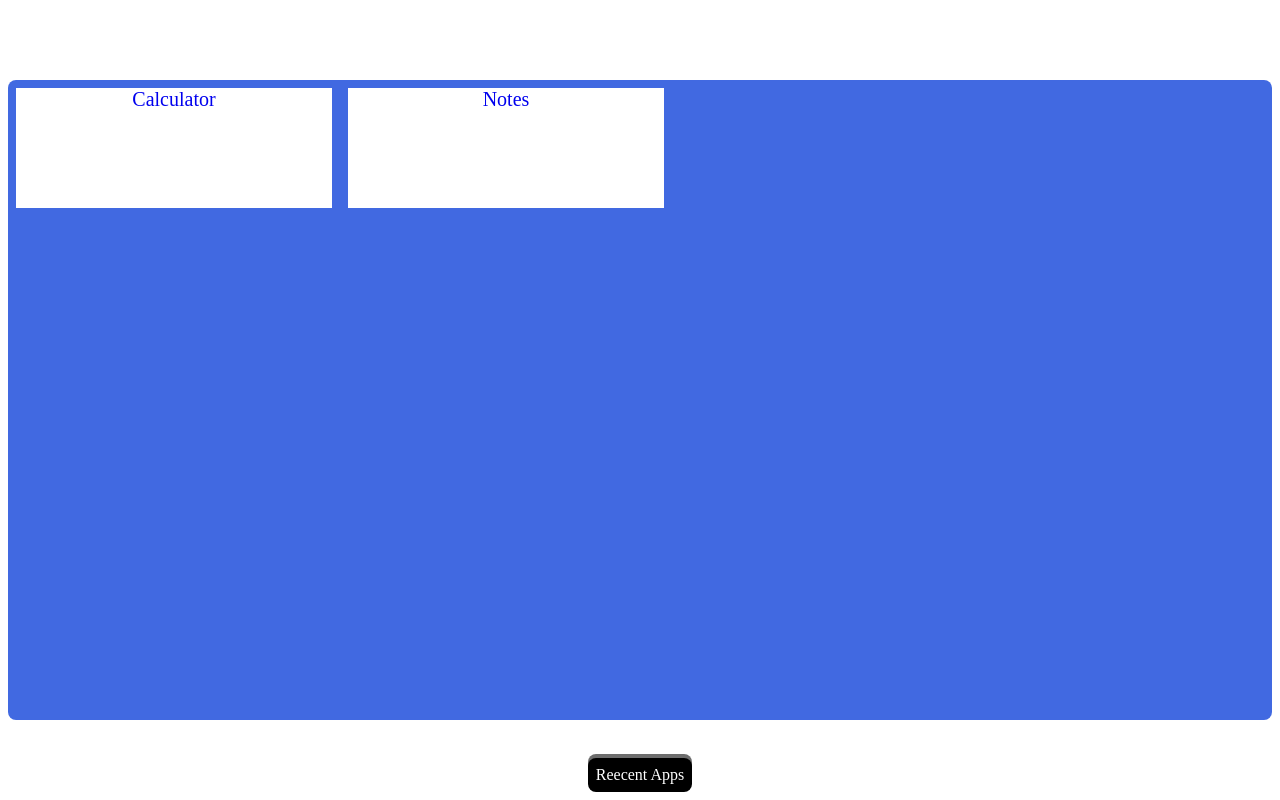
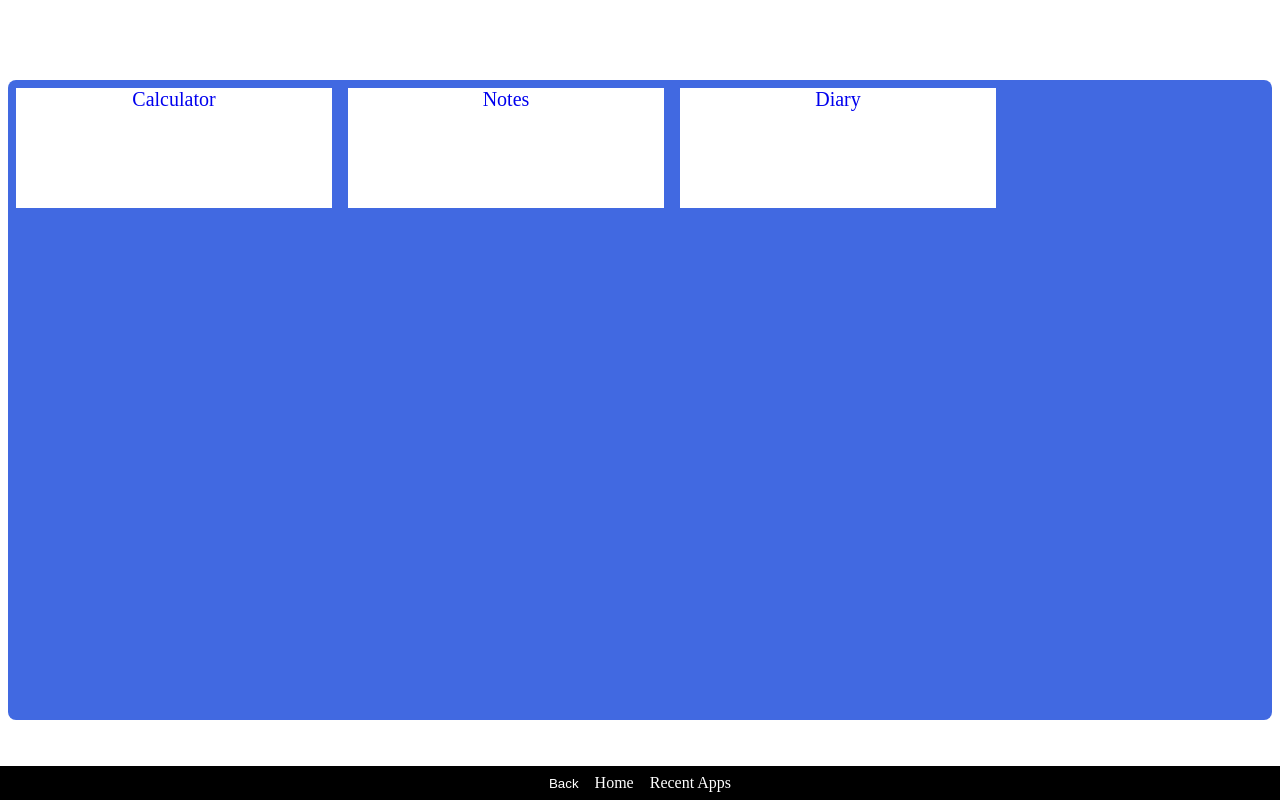
Before and after one commit to yousifmansour/online-os, a React (Create React App) app: page /#/ in a window 1280 px wide. Built offline with nearby package versions, Linux system fonts and the light colour scheme; no server answers; what redux-socket.io would draw is missing.

Commit message:
add diaries app

```diff
--- a/package.json
+++ b/package.json
@@ -5,6 +5,7 @@
   "dependencies": {
     "react": "^16.7.0",
     "react-dom": "^16.7.0",
+    "react-html-parser": "^2.0.2",
     "react-redux": "^6.0.0",
     "react-router": "^4.3.1",
     "react-router-dom": "^4.3.1",
--- a/src/App.css
+++ b/src/App.css
@@ -8,6 +8,6 @@ body {
     flex-direction: column;
     align-items: center;
 
-    width: 100vw;
+    max-width: 100vw;
     height: 100vh;
 }
--- a/src/App.js
+++ b/src/App.js
@@ -2,11 +2,12 @@ import React, {Component} from 'react';
 import './App.css';
 import {Route, Switch} from 'react-router-dom';
 
+import ListOfApps from './ListOfApps';
+import RecentApps from './RecentApps';
+
 import Calculator from './os_apps/Calculator';
 import Notes from './os_apps/Notes';
-
-import ListOfApps from './ListOfApps';
-import RecentApps from './RecentApps';
+import Diary from './os_apps/Diary';
 
 import RecentAppsBar from './RecentAppsBar';
 
@@ -19,6 +20,8 @@ class App extends Component {
 
                     <Route exact path="/notes" component={Notes}/>
 
+                    <Route exact path="/diary" component={Diary}/>
+
                     <Route exact path="/" component={ListOfApps}/>
 
                     <Route exact path="/recent" component={RecentApps}/>
--- a/src/ListOfApps.js
+++ b/src/ListOfApps.js
@@ -15,6 +15,10 @@ class ListOfApps extends React.Component {
                     <NavLink exact to="/notes" activeClassName="active">
                         Notes
                     </NavLink>
+
+                    <NavLink exact to="/diary" activeClassName="active">
+                        Diary
+                    </NavLink>
                 </div>
             </div>
         );
--- a/src/RecentApps.js
+++ b/src/RecentApps.js
@@ -1,12 +1,10 @@
 import React from 'react';
 import './RecentApps.css'
-import NavBar from './NavBar';
+// import NavBar from './NavBar';
 import {NavLink} from 'react-router-dom';
 import {connect} from 'react-redux';
 
 import {closeApp} from './actions/recentApps';
-
-// INTERESTING. work on resetting data of apps when closed
 
 class RecentApps extends React.Component {
     render() {
@@ -26,7 +24,7 @@ class RecentApps extends React.Component {
         // make to a presentaional component
         return (
             <div className='recent-apps-contaienr'>
-                <NavBar/>
+                {/* <NavBar/> */}
                 <div className='links'>
                     {recentApps}</div>
             </div>
--- a/src/RecentAppsBar.css
+++ b/src/RecentAppsBar.css
@@ -1,9 +1,9 @@
 .recent-bar-container {
-    position: absolute;
-    bottom: 8px;
+    position: fixed;
+    bottom: 0;
 
-    height: 5vh;
-    background-color: transparent;
+    background-color: rgba(0, 0, 0);
+
     width: 100%;
     text-align: center;
 }
@@ -13,19 +13,25 @@
     align-items: flex-end;
 }
 
-.recent-bar-container div a {
-    text-decoration: none;
-    background-color: black;
-    color: white;
-    border-radius: 8px;
-    padding: 8px;
-    box-shadow: 0 -4px rgb(109, 109, 109);
+.recent-bar-container div button {
+    height: 100%;
+    border: none;
 }
 
-.recent-bar-container div a:hover {
-    background-color: rgb(39, 39, 39);
+.recent-bar-container div a,
+.recent-bar-container div button {
+    background-color: black;
+    text-decoration: none;
+    color: white;
+    padding: 8px;
 }
-
-.recent-bar-container div a:active{
-    padding: 10px;
+.recent-bar-container div a:hover,
+.recent-bar-container div button:hover {
+    background-color: rgb(207, 207, 207);
+    color: black;
 }
+.recent-bar-container div a:active,
+.recent-bar-container div button:hover {
+    background-color: rgb(207, 207, 207);
+    color: black;
+}
--- a/src/RecentAppsBar.js
+++ b/src/RecentAppsBar.js
@@ -1,6 +1,8 @@
 import React from 'react';
 import './RecentAppsBar.css';
 import {NavLink} from 'react-router-dom';
+
+import {withRouter} from "react-router";
 
 class RecentAppsBar extends React.Component {
     render() {
@@ -12,8 +14,14 @@ class RecentAppsBar extends React.Component {
                 justifyContent: 'center'
             }}>
                 <div>
+                    <button onClick={() => this.props.history.goBack()}>
+                        Back
+                    </button>
+                    <NavLink exact to="/" activeClassName="active">
+                        Home
+                    </NavLink>
                     <NavLink exact to="/recent" activeClassName="active">
-                        Reecent Apps
+                        Recent Apps
                     </NavLink>
                 </div>
             </div>
@@ -21,4 +29,4 @@ class RecentAppsBar extends React.Component {
     }
 }
 
-export default RecentAppsBar;
+export default withRouter(RecentAppsBar);
--- a/src/os_apps/Calculator.js
+++ b/src/os_apps/Calculator.js
@@ -5,7 +5,7 @@ import {connect} from 'react-redux';
 
 import * as calculatorActions from '../actions/calculator';
 import {addApp} from '../actions/recentApps';
-import NavBar from '../NavBar';
+// import NavBar from '../NavBar';
 
 class Calculator extends React.Component {
     constructor(props) {
@@ -30,7 +30,7 @@ class Calculator extends React.Component {
     render() {
         return (
             <form onSubmit={this.handleSubmit} className='calculator-container'>
-                <NavBar/>
+                {/* <NavBar/> */}
                 <h2>Calculator that only adds</h2>
                 <input
                     type='number'
--- /dev/null
+++ b/src/os_apps/Diary.css
@@ -0,0 +1,40 @@
+@import url( 'https://fonts.googleapis.com/css?family=Bitter');
+
+.diary-container {
+    display: flex;
+    flex-direction: column;
+    align-items: center;
+    font-family: 'Bitter', serif;
+    line-height: 1.5;
+    max-width: 100vw;
+    background-color: #ffffff;
+    color: #111111;
+}
+
+.diary-container h1 {
+    color: #001f3f;
+    text-align: center;
+}
+
+.diary-container h2 {
+    max-width: 90vw;
+    color: #0074D9;
+}
+
+.diary-container a {
+    color: #F012BE;
+}
+
+.diary-container img,
+.diary-container p {
+    font-size: 22px;
+    max-width: 90vw;
+    word-wrap: break-word;
+}
+
+.diary-container img {
+    border: 2px solid gray;
+    padding: 10px;
+    border-radius: 12px;
+    max-width: 80vw;
+}
--- /dev/null
+++ b/src/os_apps/Diary.js
@@ -0,0 +1,53 @@
+import React from 'react';
+import ReactHtmlParser from 'react-html-parser';
+
+import {connect} from 'react-redux';
+import {addApp} from '../actions/recentApps';
+
+import './Diary.css';
+
+class Diary extends React.Component {
+    constructor(props) {
+        super(props);
+        this.state = {
+            diaryHTML: null
+        }
+        this.name = 'diary'
+    }
+
+    componentDidMount() {
+        fetch('https://www.yousifmansour.space/api/online-os/diaries').then((data) => {
+            data
+                .text()
+                .then((text) => {
+                    var diary = new DOMParser()
+                        .parseFromString(text, "text/html")
+                        .querySelector('body')
+                        .innerHTML;
+                    this.setState({diaryHTML: diary});
+                });
+        });
+
+        this
+            .props
+            .addApp(this.name);
+    }
+
+    render() {
+        return (
+            <div className="diary-container">
+                {this.state.diaryHTML
+                    ? ReactHtmlParser(this.state.diaryHTML)
+                    : 'loading'}
+                <div
+                    style={{
+                    height: '1px',
+                    width: '1px',
+                    paddingBottom: '10vh'
+                }}></div>
+            </div>
+        );
+    }
+}
+
+export default connect(null, {addApp})(Diary);
--- a/src/os_apps/Notes.css
+++ b/src/os_apps/Notes.css
@@ -2,13 +2,13 @@
     display: flex;
     flex-direction: column;
 
-    width: 100vw;
+    max-width: 100vw;
     height: 100vh;
     align-items: center;
     padding: 20px;
 }
 
 .notes-container textarea {
-    width: 70%;
+    min-width: 70vw;
     min-height: 30%;
 }
--- a/src/os_apps/Notes.js
+++ b/src/os_apps/Notes.js
@@ -5,7 +5,7 @@ import {connect} from 'react-redux';
 
 import * as notesActions from '../actions/notes';
 import {addApp} from '../actions/recentApps';
-import NavBar from '../NavBar';
+// import NavBar from '../NavBar';
 
 class Notes extends React.Component {
     constructor(props) {
@@ -22,7 +22,7 @@ class Notes extends React.Component {
     render() {
         return (
             <div className='notes-container'>
-                <NavBar/>
+                {/* <NavBar/> */}
                 <h2>Notes</h2>
                 <textarea
                     name='note'
```
Also changed, not shown: 1 other file (tests, documents, lock files or other folders).
